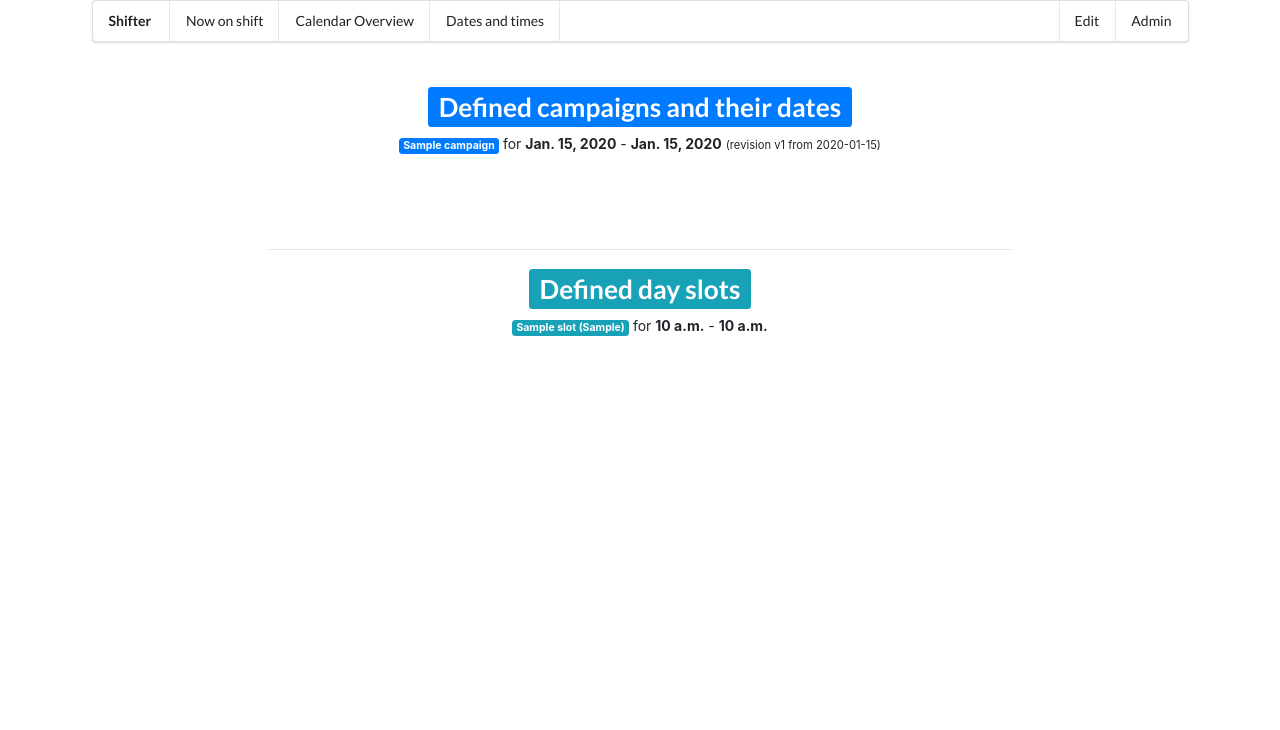
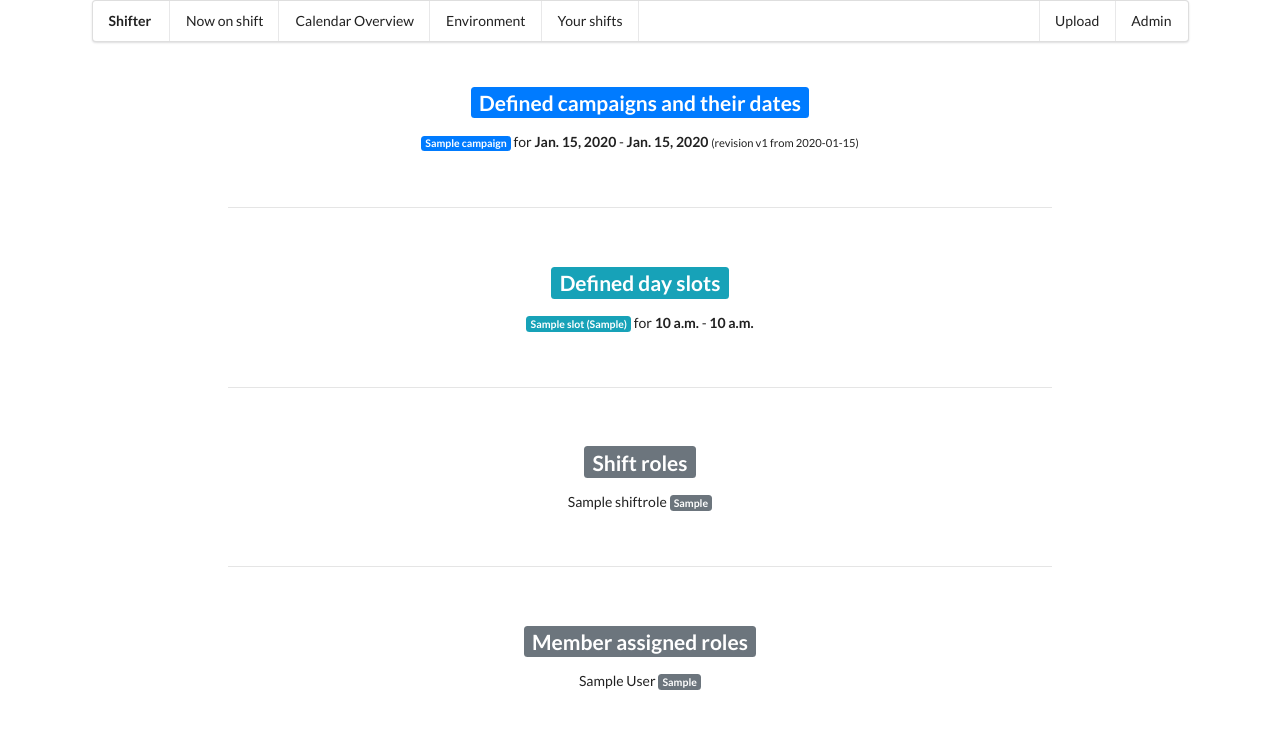
Before and after one commit to agorzawski/shifter, a Django app: page /dates in a window 1280 px wide. Shown: the top 730 px of the page. Run offline with Django 3.2, Linux system fonts and the light colour scheme; tables that the repository leaves empty hold one stand-in row (values such as "Sample post"); some libraries are stand-ins or nearby versions.

Commit message:
- ical export per user (for current and the next month), user's view on his shifts. - new library for the fullcallendar.io old v3 moved to v4 - updated import csv files, now one can specify a shift role that is assigned firstly (overriding the global one)

```diff
--- a/shifts/templates/dates.html
+++ b/shifts/templates/dates.html
@@ -2,32 +2,39 @@
 {% block 'body' %}
 
     <div class="col-sm-8 mx-auto">
+      <main role="main">
 
-      <main role="main">
-      <div class="float-none" style="padding:40px;text-align:center;" id='{{activeSlot.name}}'>
+      <div class="float-none" style="padding:40px;text-align:center;" >
         <h1> <span class="badge badge-primary"> Defined campaigns and their dates </span></h1>
         {% for c in campaigns %}
           <p> <span class="badge badge-primary">{{c.name}}</span> for <b>{{c.date_start}}</b> - <b>{{c.date_end}}</b> <small>(revision {{c.revision}})</small> </p>
         {% endfor%}
       </div>
-      </main>
 
-    </div>
-
-
-    <div class="col-sm-8 mx-auto">
-    <div class="float-none" style="padding:40px;text-align:center;">
-      <main role="main">
-        <hr>
+      <hr>
+          <div class="float-none" style="padding:40px;text-align:center;" >
         <h1> <span class="badge badge-info"> Defined day slots </span></h1>
         {% for c in slots %}
           <p> <span class="badge badge-info">{{c.name}} ({{c.abbreviation}})</span> for <b>{{c.hour_start}}</b> - <b>{{c.hour_end}}</b> </p>
         {% endfor%}
+        </div>
 
+        <hr>
+        <div class="float-none" style="padding:40px;text-align:center;" >
+        <h1> <span class="badge badge-secondary"> Shift roles </span></h1>
+        {% for c in shiftroles %}
+          <p>{{c.name}}  <span class="badge badge-secondary">{{c.abbreviation}}</span> </p>
+        {% endfor%}
+        </div>
 
+        <hr>
+        <div class="float-none" style="padding:40px;text-align:center;">
+        <h1> <span class="badge badge-secondary"> Member assigned roles </span></h1>
+        {% for c in memberroles %}
+          <p>{{c.name}}  <span class="badge badge-secondary">{{c.abbreviation}}</span> </p>
+        {% endfor%}
+        </div>
       </main>
     </div>
-    </div>
-
 
 {% endblock %}
--- a/shifts/templates/template_main.html
+++ b/shifts/templates/template_main.html
@@ -3,11 +3,21 @@
 <head>
 <meta charset='UTF-8'>
 <title>Shifter - shifts planner and viewer</title>
-<link href='https://cdnjs.cloudflare.com/ajax/libs/fullcalendar/3.1.0/fullcalendar.print.min.css' rel='stylesheet' media='print' />
-<link rel='stylesheet' href='https://cdnjs.cloudflare.com/ajax/libs/fullcalendar/3.1.0/fullcalendar.min.css'>
-<link rel='stylesheet' href='https://cdnjs.cloudflare.com/ajax/libs/semantic-ui/2.2.7/semantic.min.css'>
-<link rel="stylesheet" href="https://stackpath.bootstrapcdn.com/bootstrap/4.3.1/css/bootstrap.min.css" integrity="sha384-ggOyR0iXCbMQv3Xipma34MD+dH/1fQ784/j6cY/iJTQUOhcWr7x9JvoRxT2MZw1T" crossorigin="anonymous">
-<script>
+  <link rel="stylesheet" href="https://stackpath.bootstrapcdn.com/bootstrap/4.3.1/css/bootstrap.min.css" integrity="sha384-ggOyR0iXCbMQv3Xipma34MD+dH/1fQ784/j6cY/iJTQUOhcWr7x9JvoRxT2MZw1T" crossorigin="anonymous">
+  <link rel='stylesheet' href='https://use.fontawesome.com/releases/v5.0.6/css/all.css' >
+
+  <link rel="stylesheet" href="https://cdnjs.cloudflare.com/ajax/libs/fullcalendar/4.2.0/core/main.min.css" integrity="sha512-IBfPhioJ2AoH2nST7c0jwU0A3RJ7hwIb3t+nYR4EJ5n9P6Nb/wclzcQNbTd4QFX1lgRAtTT+axLyK7VUCDtjWA==" crossorigin="anonymous" />
+  <link rel="stylesheet" href="https://cdnjs.cloudflare.com/ajax/libs/fullcalendar/4.2.0/daygrid/main.min.css" integrity="sha512-CN6oL2X5VC0thwTbojxZ02e8CVs7rii0yhTLsgsdId8JDlcLENaqISvkSLFUuZk6NcPeB+FbaTfZorhbSqcRYg==" crossorigin="anonymous" />
+  <link rel="stylesheet" href="https://cdnjs.cloudflare.com/ajax/libs/fullcalendar/4.2.0/timegrid/main.min.css" integrity="sha512-/Jnt6fX98n8zZyuCt4K81+1eQJhWQn/vyMph1UvHywyziYDbu9DFGcJoW8U73m/rkaQBIEAJeoEj+2Rrx4tFyw==" crossorigin="anonymous" />
+  <link rel="stylesheet" href="https://cdnjs.cloudflare.com/ajax/libs/fullcalendar/4.2.0/list/main.min.css" integrity="sha512-tNMyUN1gVBvqtboKfcOFOiiDrDR2yNVwRDOD/O+N37mIvlJY5d5bZ0JeUydjqD8evWgE2cF48Gm4KvQzglN0fg==" crossorigin="anonymous" />
+  <link rel="stylesheet" href="https://cdnjs.cloudflare.com/ajax/libs/fullcalendar/4.2.0/bootstrap/main.min.css" integrity="sha512-mK6wVf3xsmNcJnp0ZI+YORb6jQBsAIIwkOfMV47DHIiwvkSgR0t7GNCVBiotLQWWR8AND/LxWHAatnja1fU7kQ==" crossorigin="anonymous" />
+
+  <link rel='stylesheet' href='https://cdnjs.cloudflare.com/ajax/libs/semantic-ui/2.2.7/semantic.min.css'>
+
+  <script src="https://cdnjs.cloudflare.com/ajax/libs/fullcalendar/4.2.0/core/main.min.js" integrity="sha512-bg9ZLPorHGcaLHI2lZEusTDKo0vHdaPOjVOONi4XLJ2N/c1Jn2RVI9qli4sNAziZImX42ecwywzIZiZEzZhokQ==" crossorigin="anonymous"></script>
+  <script src="https://cdnjs.cloudflare.com/ajax/libs/fullcalendar/4.2.0/daygrid/main.min.js" integrity="sha512-kebSy5Iu+ouq4/swjgEKwa217P2jf/hNYtFEHw7dT+8iLhOKB5PG5xaAMaVyxRK7OT/ddoGCFrg8tslo8SIMmg==" crossorigin="anonymous"></script>
+
+  <script>
  if (document.location.search.match(/type=embed/gi)) {
        window.parent.postMessage('resize', '*');
      }
@@ -21,11 +31,11 @@
     <div class="left menu">
       <a class="item" href='/today'>Now on shift</a>
       <a class="item" href='/planning'>Calendar Overview</a>
-      <a class="item" href='/dates'>Dates and times</a>
-      <!-- <a class="item" href=''>Export</a> -->
+      <a class="item" href='/dates'>Environment</a>
+      <a class="item" href='/user'>Your shifts</a>
     </div>
     <div class="right menu">
-      <a class="item" href='/shift-upload-csv'>Edit</a>
+      <a class="item" href='/shift-upload-csv'>Upload</a>
       <a class="item" href='/admin'>Admin</a>
     </div>
   </div>
--- a/shifts/urls.py
+++ b/shifts/urls.py
@@ -5,6 +5,8 @@ app_name='shifter'
 urlpatterns = [
     path('', views.index, name='index'),
     path('today', views.todays, name='today'),
+    path('user', views.user, name='user'),
+    path('calendar.ics', views.icalendar_view, name='calendar'),
     path('dates', views.dates, name='dates'),
     path('ioc-update', views.ioc_update, name='ioc-update'),
     path('shift-upload-csv', views.shifts_upload, name="shift-upload"),
--- a/shifts/views.py
+++ b/shifts/views.py
@@ -1,10 +1,11 @@
 from django.contrib.auth.decorators import login_required
-from django.http import JsonResponse, HttpResponseRedirect
+from django.http import JsonResponse, HttpResponseRedirect, HttpResponse
 from django.shortcuts import render
 from django.db.models import Q
+from django.template.loader import render_to_string
 from django.urls import reverse
 import django.contrib.messages as messages
-
+import members.models
 from shifts.models import *
 import datetime
 
@@ -12,6 +13,12 @@ from shifter.settings import MAIN_PAGE_HOME_BUTTON
 
 
 def prepare_default_context(contextToAdd):
+    """
+    providing any of the following will override their default values:
+    @defaultDate   now
+    @latest_revision  last created with valid status
+    @APP_NAME   name of the APP displayed in the upper left corner
+    """
     date = datetime.datetime.now().date()
     latest_revision = Revision.objects.filter(valid=True).order_by('-number').first()
     context = {
@@ -30,11 +37,9 @@ def index(request):
         revision = revisions.first()
     else:
         revision = Revision.objects.filter(number=request.POST['revision']).first()
-
     scheduled_shifts = Shift.objects.filter(revision=revision).order_by('date', 'slot__hour_start',
                                                                         'member__role__priority')
     scheduled_campaigns = Campaign.objects.filter(revision=revision)
-
     context = {
         'revisions': revisions,
         'displayed_revision': revision,
@@ -44,21 +49,12 @@ def index(request):
     return render(request, 'index.html', prepare_default_context(context))
 
 
-# TODO provide user based view/ (maybe with ics export) on shifts plannings
-# def user(request):
-#     scheduled_shifts = Shift.objects.all()
-#     scheduled_campaigns = Campaign.objects.all()
-#     context = {
-#         'scheduled_shifts_list': scheduled_shifts,
-#         'scheduled_campaigns_list': scheduled_campaigns
-#     }
-#     return render(request, 'index.html', prepare_default_context(context))
-
-
 def dates(request):
     context = {
         'campaigns': Campaign.objects.all(),
         'slots': Slot.objects.all(),
+        'shiftroles': ShiftRole.objects.all(),
+        'memberroles': members.models.Role.objects.all(),
     }
     return render(request, 'dates.html', prepare_default_context(context))
 
@@ -84,7 +80,69 @@ def todays(request):
     return render(request, 'today.html', prepare_default_context(context))
 
 
+# TODO provide user based view/ (maybe with ics export) on shifts plannings
+@login_required
+def user(request):
+    # from dateutil.relativedelta import relativedelta
+    currentMonth = datetime.datetime.now()
+    nextMonth = currentMonth + datetime.timedelta(30) # banking rounding
+    member = request.user
+    revision = Revision.objects.filter(valid=True).order_by("-number").first()
+    scheduled_shifts = Shift.objects.filter(member=member, revision=revision)
+    scheduled_campaigns = Campaign.objects.all()
+    context = {
+        'member' : member,
+        'currentmonth':currentMonth.strftime('%B'),
+        'nextmonth': nextMonth.strftime('%B'),
+        'scheduled_shifts_list': scheduled_shifts,
+        'scheduled_campaigns_list': scheduled_campaigns,
+    }
+    return render(request, 'user.html', prepare_default_context(context))
+
+
+@login_required
+def icalendar_view(request):
+
+    # TODO get those from the GET request
+    month = None
+    monthLabel = request.GET.get('month')
+    if request.GET.get('month'):
+        if monthLabel=='current':
+            month = datetime.datetime.now()
+        if monthLabel == 'next':
+            month = datetime.datetime.now() + datetime.timedelta(30)
+    member = None
+    if request.GET.get('member'):
+        member = Member.objects.filter(id=request.GET.get('member')).first()
+
+    if month is None or member is None:
+        # TODO render error page
+        pass
+
+    monthFirstDay = month.replace(day=1).date()
+    next_month = monthFirstDay.replace(day=28) + datetime.timedelta(days=4)
+    monthLastDay = next_month.replace(day=1) + datetime.timedelta(days=-1)
+
+    campaign = Campaign.objects.filter(name='TS2 Ops').first()
+    revision = Revision.objects.filter(valid=True).order_by("-number").first()
+
+    shifts = Shift.objects.filter(date__lte=monthLastDay, date__gte=monthFirstDay)\
+                          .filter(member=member, campaign=campaign, revision=revision)
+    context = {
+        'campaign': campaign,
+        'shifts': shifts,
+        'member': member,
+    }
+    body = render_to_string('icalendar.ics', context)
+    # Note iCalendar format requires CR/LF line endings
+    return HttpResponse(body.replace('\n', '\r\n'), content_type='text/calendar')
+
+
+@login_required
 def ioc_update(request):
+    # TODO WIP_IOC used for testing
+    # TODO WIP_IOC see the EPICS integrations options for the IOC (maybe only read is needed)
+    # TODO send a slack webhook announcement
     fieldsToUpdate = ['SL', 'OP', 'OCC', 'OC', 'OCE', 'OCPSS']
     today = datetime.datetime.now()
     now = today.time()
@@ -117,10 +175,10 @@ def shifts_upload(request):
 
     revision = Revision.objects.filter(number=request.POST['revision']).first()
     campaign = Campaign.objects.filter(id=request.POST['camp']).first()
-    shiftrole = None
+    defautshiftrole = None
     if int(request.POST['role']) > 0:
-        shiftrole = ShiftRole.objects.filter(id=request.POST['role']).first()
-
+        defautshiftrole = ShiftRole.objects.filter(id=request.POST['role']).first()
+    shiftRole = defautshiftrole
     try:
         csv_file = request.FILES["csv_file"]
         if not csv_file.name.endswith('.csv'):
@@ -136,21 +194,35 @@ def shifts_upload(request):
         lines = file_data.split("\n")
         for lineIndex, line in enumerate(lines):
             fields = line.split(",")
+            nameFromFile = fields[0]
             for dayIndex, one in enumerate(fields):
                 if dayIndex == 0:
                     continue
                 if one == '' or one == '-': # neutral shift slot abbrev
                     continue
-
-                # TODO add split on one (eg. NWH:SL, AM:OC, or AM:-) to add specific shift role.
+                slotAbbrev = one
+                shiftDetais = one.split(':')
+                if len(shiftDetais): # index 0-> name, index -> shift role
+                    slotAbbrev = shiftDetais[0]
+                    if len(shiftDetais) > 1:
+                        if shiftDetais[1] == "-":
+                            shiftRole = None
+                        else:
+                            shiftRole = ShiftRole.objects.filter(abbreviation=shiftDetais[1]).first()
+                            if shiftRole is None:
+                                messages.error(request, 'Cannot find role defined like {} for at line \
+                                                            {} and column {} (for {}), using default one {}.'\
+                                                        .format(shiftDetais[1], lineIndex, dayIndex,
+                                                                nameFromFile, defautshiftrole))
+                                shiftRole = defautshiftrole
 
                 shiftFullDate = date + datetime.timedelta(days=dayIndex - 1)
                 shift = Shift()
                 try:
-                    member = Member.objects.get(first_name=fields[0])
-                    slot = Slot.objects.get(abbreviation=one)
+                    member = Member.objects.get(first_name=nameFromFile)
+                    slot = Slot.objects.get(abbreviation=slotAbbrev)
                     shift.campaign = campaign
-                    shift.role = shiftrole
+                    shift.role = shiftRole
                     shift.revision = revision
                     shift.date = shiftFullDate
                     shift.slot = slot
@@ -163,11 +235,12 @@ def shifts_upload(request):
                                    .format(fields[0], one, lineIndex, dayIndex))
                 try:
                     shift.save()
+                    shiftRole = defautshiftrole
                 except Exception:
                     messages.error(request, 'Could not add member {} for {} {}, \
                                             Already in the system for the same \
                                             role: {}  campaign: {} and revision {}'
-                                            .format(member, shiftFullDate, one, shiftrole, campaign, revision))
+                                            .format(member, shiftFullDate, one, shiftRole, campaign, revision))
 
     except Exception as e:
         messages.error(request, "Unable to upload file. Critical error, see {}".format(e))
```
Also changed, not shown: shifts/models.py (+8 -0 lines), shifts/templates/index.html (+27 -26 lines), shifts/templates/user.html (added, +71 -0 lines), 1 other file.
